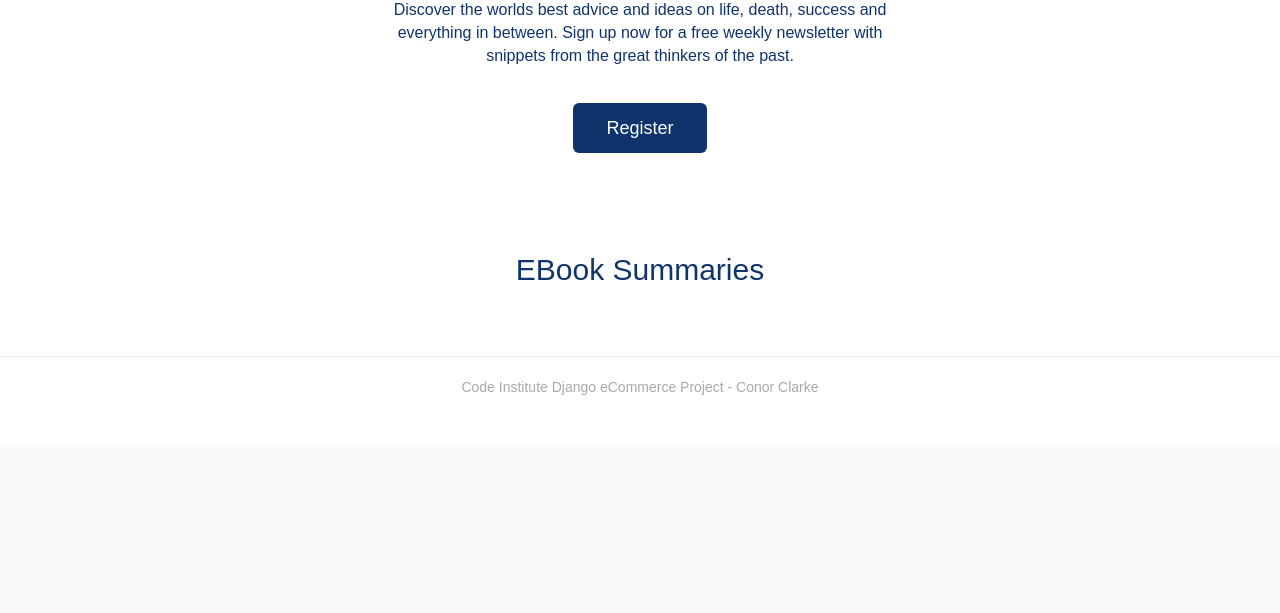
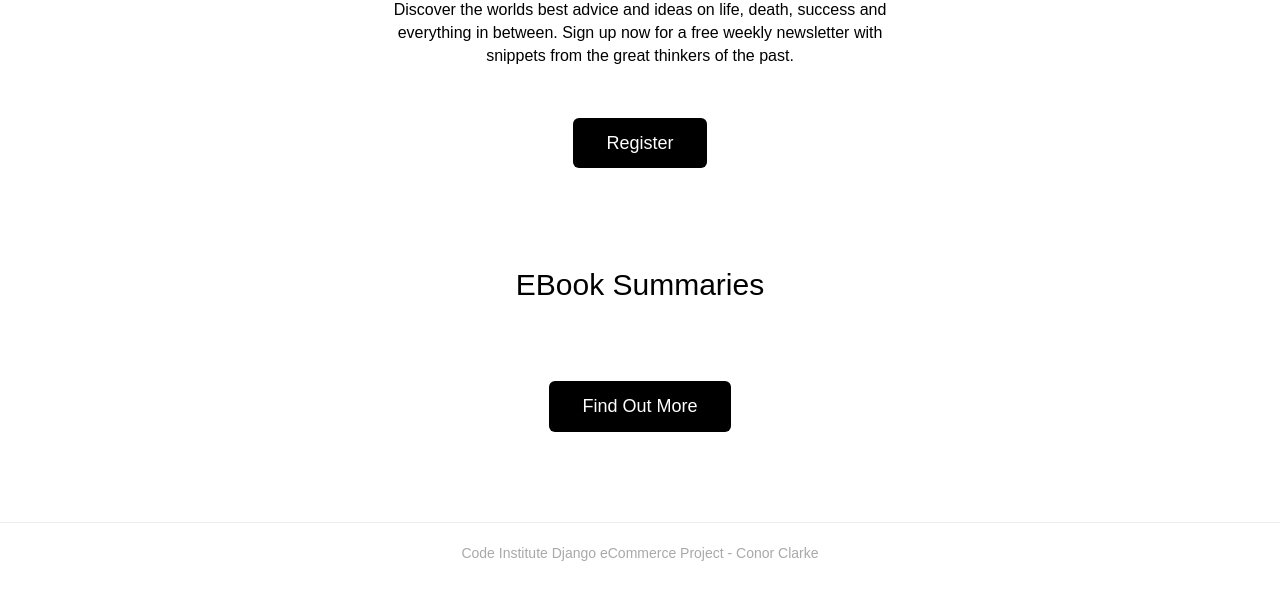
Before and after one commit to devex76/django-ecommerce-project, a Django app: page / in a window 1280 px wide. Shown: the part 416-1029 px from the top of the page. Before the commit the page ends 811 px from the top, so only its background shows below. Run offline with Django 3.2, Linux system fonts and the light colour scheme; data that the repository does not hold is empty; some libraries are stand-ins or nearby versions; some web fonts are replaced; grey boxes are pictures that could not be loaded.

Commit message:
travis ci

```diff
--- a/products/templates/products.html
+++ b/products/templates/products.html
@@ -5,7 +5,7 @@
             Discover the worlds best advice and ideas on life, death, success and everything in between.
             Sign up now for a free weekly newsletter with snippets from the great thinkers of the past.
         </div>
-        <a class="btn btn-register btn-call">Register</a>
+        <a onclick="location.href = '/user/register'" class="btn btn-register btn-call">Register</a>
     </div>
     <div>
         <h2 class="ebook">EBook Summaries</h2>
@@ -35,4 +35,7 @@
             </div>
         {% endfor %}
     </div>
+    <div class="find-out">
+        <a class="btn btn-register btn-call" data-toggle="modal" data-target="#myModal">Find Out More</a>
+    </div>
 {% endblock %}
--- a/project3/urls.py
+++ b/project3/urls.py
@@ -32,6 +32,7 @@ urlpatterns = [
     url(r'^products/', include(urls_products)),
     url(r'^checkout/', include(urls_checkout)),
     url(r'^cart/', include(urls_cart)),
+    url(r'^user/', include(urls_accounts)),
     url(r'^search/', include(urls_search)),
     url(r'^media/(?P<path>.*)$', static.serve,{'document_root': MEDIA_ROOT}),
 ]
--- a/static/css/custom.css
+++ b/static/css/custom.css
@@ -82,13 +82,13 @@ caption p {
 
 .call-to-action {
     font-size: 16px;
-    color: #0F346C;
+    color: black;
     font-weight: 400;
     text-align: center;
     width: 500px;
     margin-left: auto;
     margin-right: auto;
-    margin-bottom: 35px;
+    margin-bottom: 50px;
 }
 
 .call {
@@ -113,7 +113,7 @@ caption p {
     font-weight: 500;
     text-align: center;
     color: #fff;
-    background-color: #0F346C;
+    background-color: black;
     outline: none;
     cursor: pointer;
     position: relative;
@@ -123,10 +123,17 @@ caption p {
     font-size: 30px;
     font-weight: 400;
     width: 500px;
-    color: #0F346C;
+    color: black;
     margin-left: auto;
     margin-right: auto;
     text-align: center;
+}
+
+.find-out {
+    margin-top: 50px;
+    vertical-align: baseline;
+    text-align: center;
+    margin-bottom: 50px;
 }
 
 @media screen and (max-width: 700px) {
--- a/templates/base.html
+++ b/templates/base.html
@@ -14,8 +14,27 @@
     {% block head_js %}
     {% endblock head_js %}
 </head>
+
 <body>
-    <!-- Fixed masthead -->
+    <div id="myModal" class="modal fade" role="dialog">
+        <div class="modal-dialog">
+            <div class="modal-content">
+                <div class="modal-header">
+                    <button type="button" class="close" data-dismiss="modal">&times;</button>
+                    <h2 class="modal-title">Non Fiction Summaries</h2>
+                </div>
+                <div class="modal-body">
+                    <p>With a subscription service of €5 a month, you can get an unlimited number of book summaries,
+                       saving you time and money in the process. If you are just interested in one particular summary, our
+                       online shop allows you to purchase without having to sign up for the subsscription service.
+                    </p>
+                </div>
+                <div class="modal-footer">
+                    <button type="button" class="btn btn-default" data-dismiss="modal">Close</button>
+                </div>
+            </div>
+         </div>
+    </div>
     <nav class="navbar navbar-masthead navbar-default navbar-fixed-top">
         <div class="container">
             <div class="navbar-header">
```
Also changed, not shown: checkout/templates/confirmation_email.html (deleted, +0 -14 lines), accounts/tests.py (line endings or trailing spaces).
